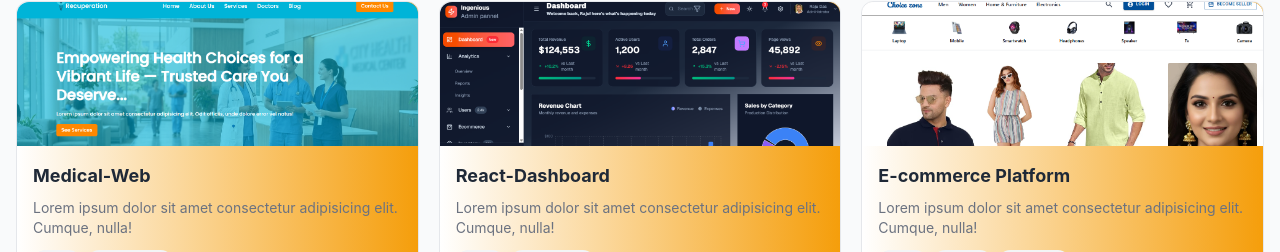
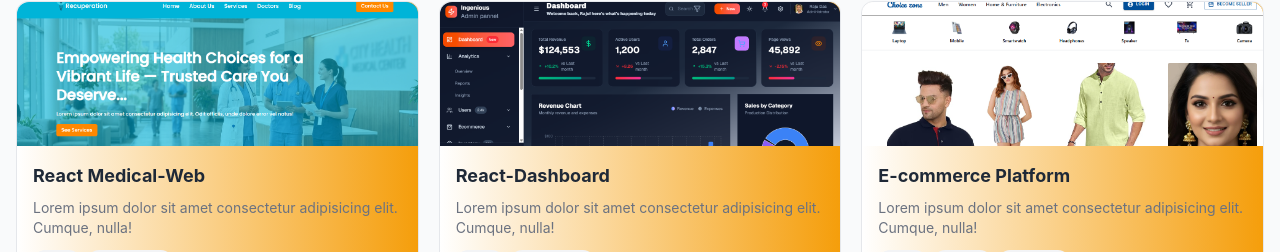
Before and after one commit to Rajudas575/my-portfolio, a React (Vite) app: page / in a window 1280 px wide. Shown: the part 3087-3339 px from the top of the page. Built offline with nearby package versions, Linux system fonts and the light colour scheme.

Commit message:
Update Projects.jsx

```diff
--- a/src/components/Projects/Projects.jsx
+++ b/src/components/Projects/Projects.jsx
@@ -11,7 +11,7 @@ const Projects = ({ darkMode }) => {
   const projects = [
     {
       id: 1,
-      title: "Medical-Web",
+      title: "React Medical-Web",
       desc: "Lorem ipsum dolor sit amet consectetur adipisicing elit. Cumque, nulla!",
       image: medical,
       tags: ["React", "Tailwind.css"],
```
